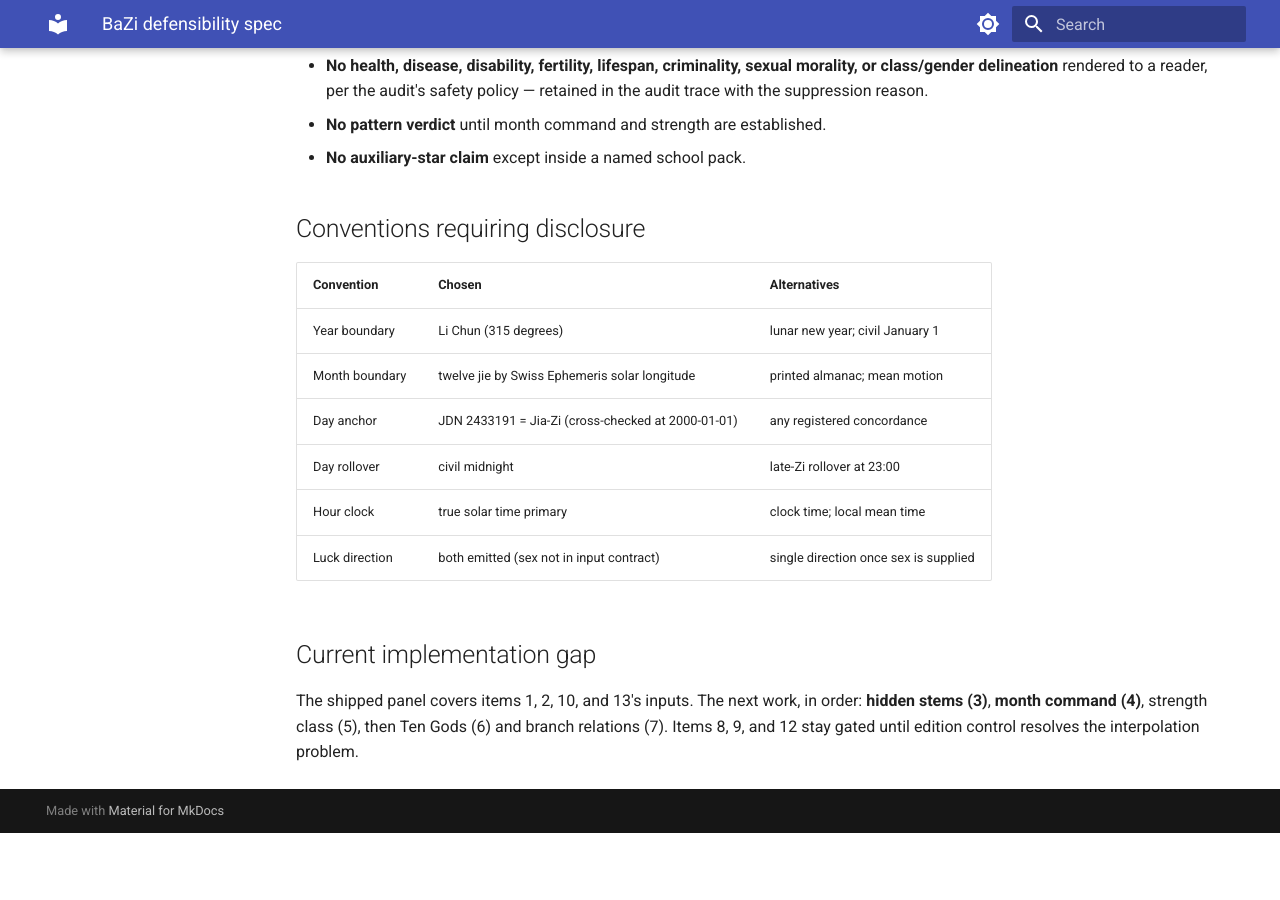
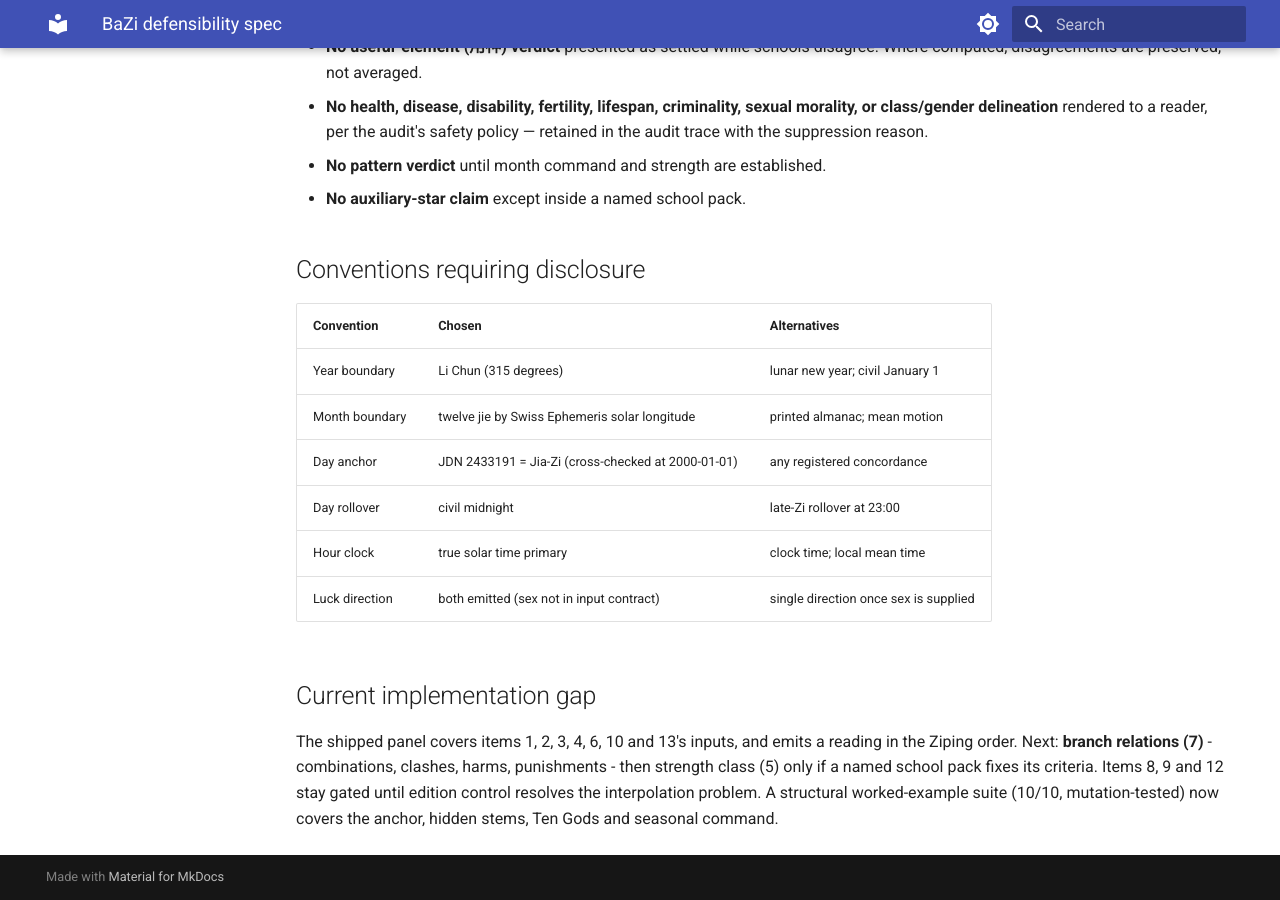
Before and after one commit to Bender1011001/traditional-astrology-engine, an MkDocs documentation site: the page built from docs/research/multitradition/bazi/defensibility_spec.md, in a window 1280 px wide and 900 px high, scrolled down 2532 px. Built offline with MkDocs 1.6.1 and Material for MkDocs 9.7.7, drawn with Linux system fonts in a browser that asks for light colours; before the commit the page ends 3365 px from its top, so only the background shows below that; some of the changed text lies outside the part shown.

Commit message:
specs: mark navamsha, hidden stems, month command, Ten Gods implemented
Jyotisha item 6 (navamsha) and BaZi items 3, 4, 6 move from computable/blocking
to implemented, with the Saturn D1-neutral/D9-exalted finding recorded as the
concrete justification for why the tradition treats navamsha as mandatory.

Next blockers restated: BaZi branch relations (7); Jyotisha antardasha, drishti,
yogas.

Co-Authored-By: Claude Fable 5 <noreply@anthropic.com>

```diff
--- a/docs/research/multitradition/bazi/defensibility_spec.md
+++ b/docs/research/multitradition/bazi/defensibility_spec.md
@@ -28,9 +28,9 @@ Ziping` gives a hierarchy of conditional judgments, not a tally.
 | 13 | Na Yin (纳音) | `Sanming Tonghui` juan 1 | `computable` |
 | 14 | Auxiliary stars (神煞) | source/school-specific | `refused` unless enabled per named pack |
 
-**Items 3 and 4 are blocking.** Hidden stems are a fixed lookup table and month
-command is the first substantive judgment the tradition makes. Without them the
-section is a pillar calculator, not a reading.
+**Items 3, 4 and 6 are now implemented** (2026-08-01), in the hierarchy's own
+order. The section is no longer a pillar calculator. Remaining blockers are 5
+(strength class, which is school-dependent) and 7 (branch relations).
 
 ## Judgment hierarchy
 
@@ -89,7 +89,10 @@ why item 8 and 12 stay source-gated.
 
 ## Current implementation gap
 
-The shipped panel covers items 1, 2, 10, and 13's inputs. The next work, in
-order: **hidden stems (3)**, **month command (4)**, strength class (5), then Ten
-Gods (6) and branch relations (7). Items 8, 9, and 12 stay gated until edition
-control resolves the interpolation problem.
+The shipped panel covers items 1, 2, 3, 4, 6, 10 and 13's inputs, and emits a
+reading in the Ziping order. Next: **branch relations (7)** - combinations,
+clashes, harms, punishments - then strength class (5) only if a named school
+pack fixes its criteria. Items 8, 9 and 12 stay gated until edition control
+resolves the interpolation problem. A structural worked-example suite (10/10,
+mutation-tested) now covers the anchor, hidden stems, Ten Gods and seasonal
+command.
```
Also changed, not shown: other parts of docs/research/multitradition/bazi/defensibility_spec.md (+3 -3 lines), docs/research/multitradition/jyotisha/defensibility_spec.md (+6 -5 lines).
